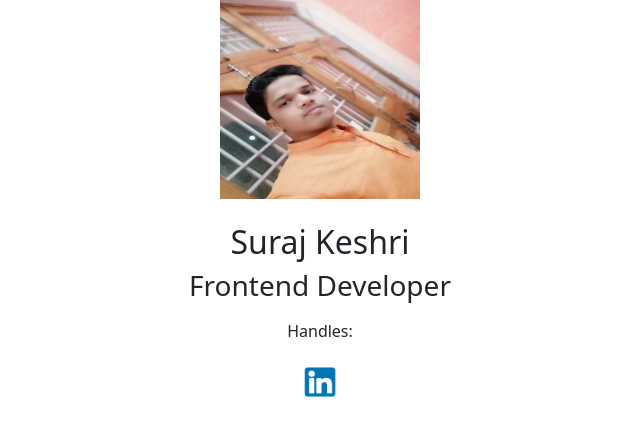
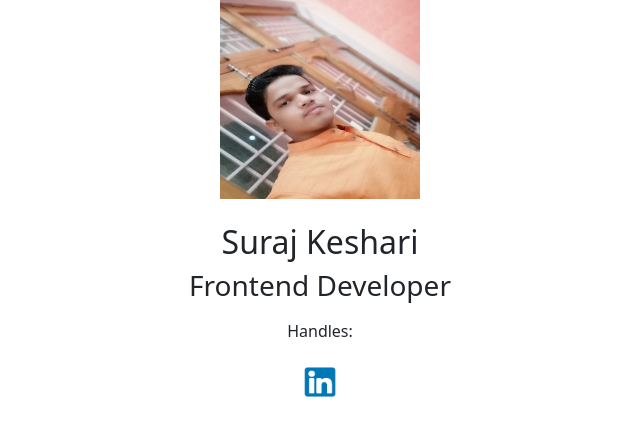
Before and after one commit to sudhanshu1221/teamwebwarriors, a Django app: page / in a window 1280 px wide. Shown: the part 3461-3882 px from the top of the page, without its empty margins (320-960 px from the left). Run offline with Django 3.2, Linux system fonts and the light colour scheme.

Commit message:
Update home_page.html
correction in my name

```diff
--- a/home/templates/home/home_page.html
+++ b/home/templates/home/home_page.html
@@ -449,7 +449,7 @@
               <img alt="team" class="flex-shrink-0 rounded-lg w-48 h-48 object-cover object-center sm:mb-0 mb-4"
                    src="{% static 'home/images/suraj.jpeg' %}" height="200" width="200">
               <div class="flex-grow sm:pl-8">
-                <h2 class="title-font font-medium text-2xl text-gray-900">Suraj Keshri</h2>
+                <h2 class="title-font font-medium text-2xl text-gray-900">Suraj Keshari</h2>
                 <h3 class="text-gray-900 text-xl mb-3">Frontend Developer</h3>
                 <p class="mb-4 text-gray-900 text-l">Handles:</p>
                 <a href="https://www.linkedin.com/in/suraj-keshari-4446721b3"><img src="{% static 'home/images/linkedin.png' %}" height="30" width="60"></a>
```
